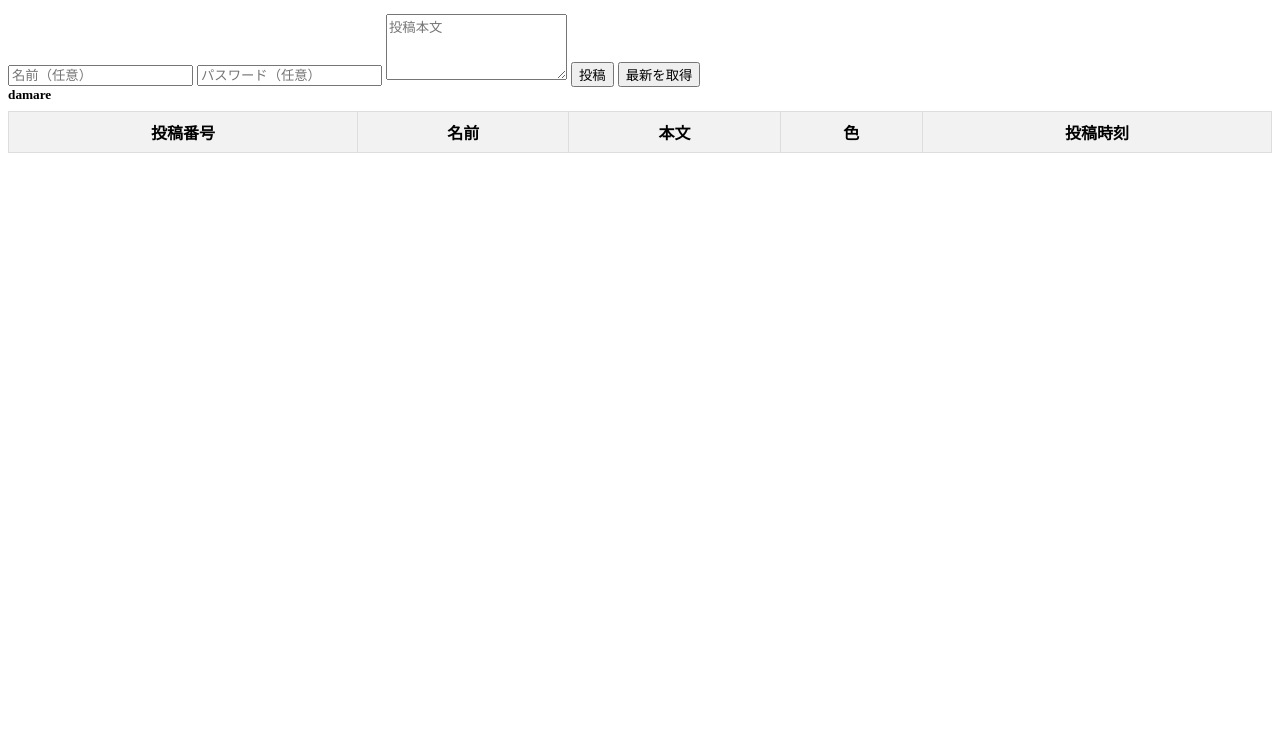
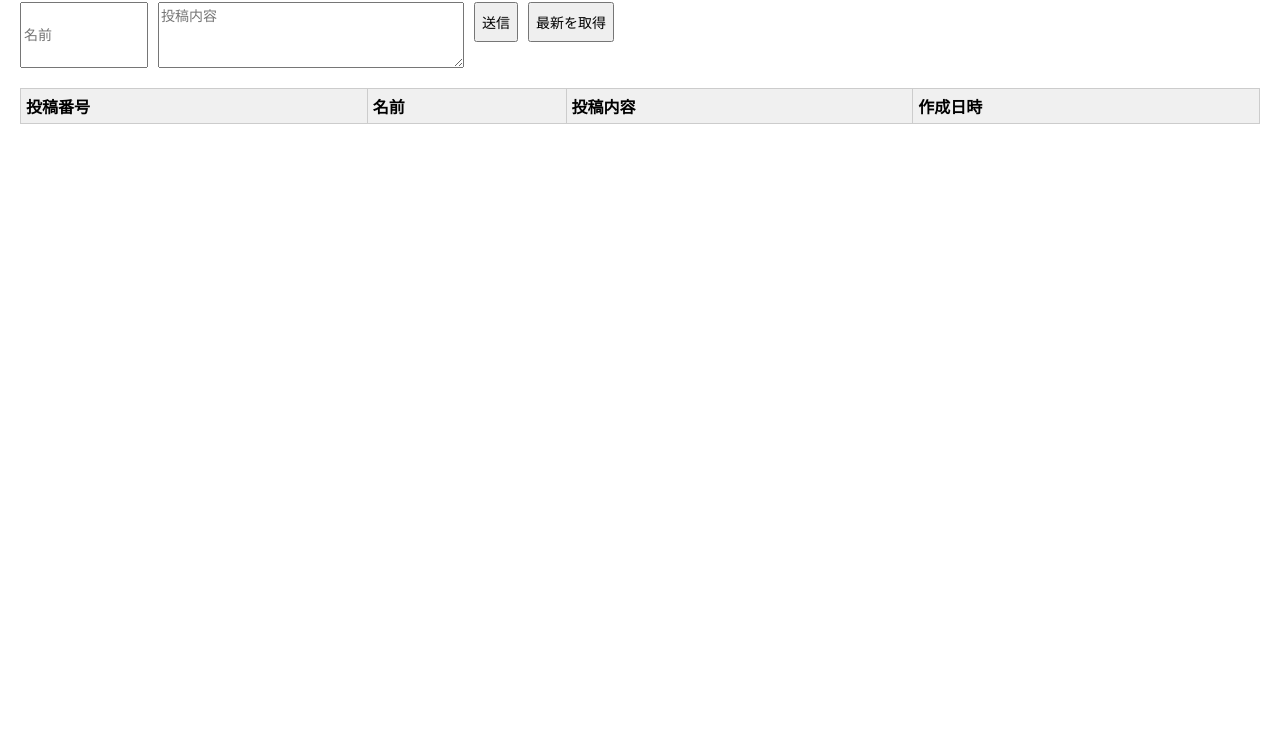
Before and after one commit to Cosmos-CH0518/shikabbs, a plain HTML site: page index.html in a window 1280 px wide. Shown: the part 66-800 px from the top of the page. Drawn offline with nearby package versions, Linux system fonts and the light colour scheme; no server answers.

Commit message:
Update index.html

```diff
--- a/index.html
+++ b/index.html
@@ -1,42 +1,62 @@
 <!DOCTYPE html>
 <html lang="ja">
 <head>
-    <meta charset="UTF-8" />
-    <title>黙れ小僧</title>
+  <meta charset="UTF-8">
+  <title>Central BBS Client</title>
   <style>
-      table { width: 100%; border-collapse: collapse; }
-      th, td { border: 1px solid #ddd; padding: 8px; }
-      th { background-color: #f2f2f2; }
-      .admin-name, .admin-id, .admin-text { color: red; }
-      .a-name, .a-id, .a-text { color: blue; }
-      .note h5 { margin: 0 0 8px 0; }
+    body {
+      font-family: sans-serif;
+      margin: 20px;
+    }
+    #post-form {
+      display: flex;
+      gap: 10px;
+      margin-bottom: 20px;
+    }
+    #post-form input, #post-form textarea, #post-form button {
+      font-size: 14px;
+    }
+    #name { width: 120px; }
+    #text { width: 300px; height: 60px; }
+    button { height: 40px; }
+    table {
+      width: 100%;
+      border-collapse: collapse;
+    }
+    th, td {
+      border: 1px solid #ccc;
+      padding: 5px;
+      text-align: left;
+    }
+    th {
+      background: #f0f0f0;
+    }
   </style>
-    <script src="https://cdn.socket.io/4.7.5/socket.io.min.js"></script>
-    <script src="./bbs.js" defer></script>
+  <script src="/socket.io/socket.io.js"></script>
+  <script src="main.js" defer></script>
 </head>
 <body>
-    <h1>damarekozou</h1>
+
+  <h2>Central BBS</h2>
+
   <form id="post-form">
-      <input id="name" type="text" placeholder="名前（任意）" maxlength="50"/>
-      <input id="seed" type="password" placeholder="パスワード（任意）"/>
-      <textarea id="content" rows="4" placeholder="投稿本文"></textarea>
-      <button type="submit">投稿</button>
+    <input id="name" type="text" placeholder="名前" maxlength="50">
+    <textarea id="text" placeholder="投稿内容"></textarea>
+    <button type="submit">送信</button>
     <button type="button" id="refresh">最新を取得</button>
-      <div class="note">
-        <h5 id="topic">damare</h5>
-      </div>
   </form>
-    <table id="posts" class="posts">
+
+  <table>
     <thead>
       <tr>
         <th>投稿番号</th>
         <th>名前</th>
-          <th>本文</th>
-          <th>色</th>
-          <th>投稿時刻</th>
+        <th>投稿内容</th>
+        <th>作成日時</th>
       </tr>
     </thead>
-      <tbody></tbody>
+    <tbody id="posts"></tbody>
   </table>
+
 </body>
 </html>
```
Lines whose indentation alone changed are shown as unchanged.
